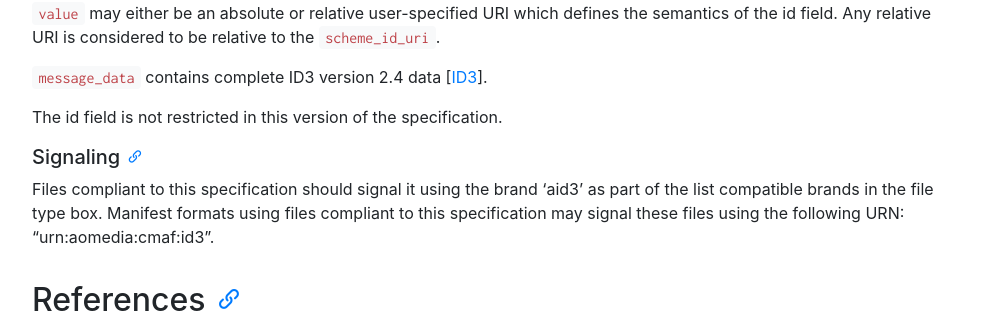
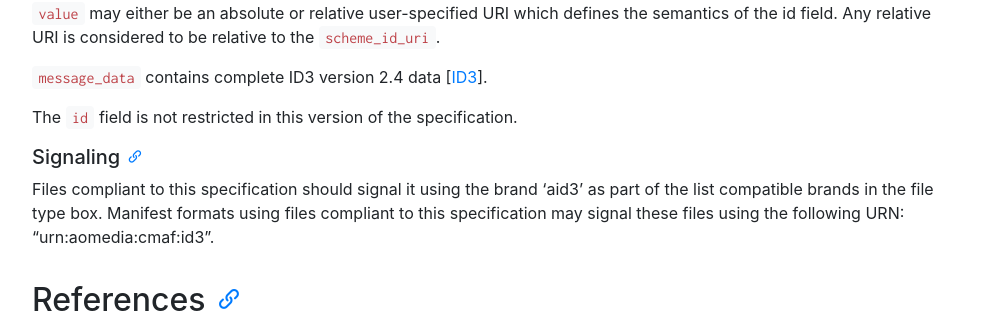
Before and after one commit to AOMediaCodec/id3-emsg, a Jekyll site: the page built from index.md, in a window 1280 px wide and 900 px high, scrolled down 2336 px. Shown: the part 153-466 px from the top of the window, without its empty margins (53-1036 px from the left). Built offline with Jekyll 4.4.1, drawn with Linux system fonts in a browser that asks for light colours; nearby versions of some CDN libraries.

Commit message:
Update av1-id3.md

```diff
--- a/av1-id3.md
+++ b/av1-id3.md
@@ -105,7 +105,7 @@ aligned(8) class DASHEventMessageBox extends FullBox('emsg', version, flags = 0)
 
 `message_data` contains complete ID3 version 2.4 data \[[ID3]\].
 
-The id field is not restricted in this version of the specification.
+The `id` field is not restricted in this version of the specification.
 
 ##### Signaling
 {:.no_toc }
```
